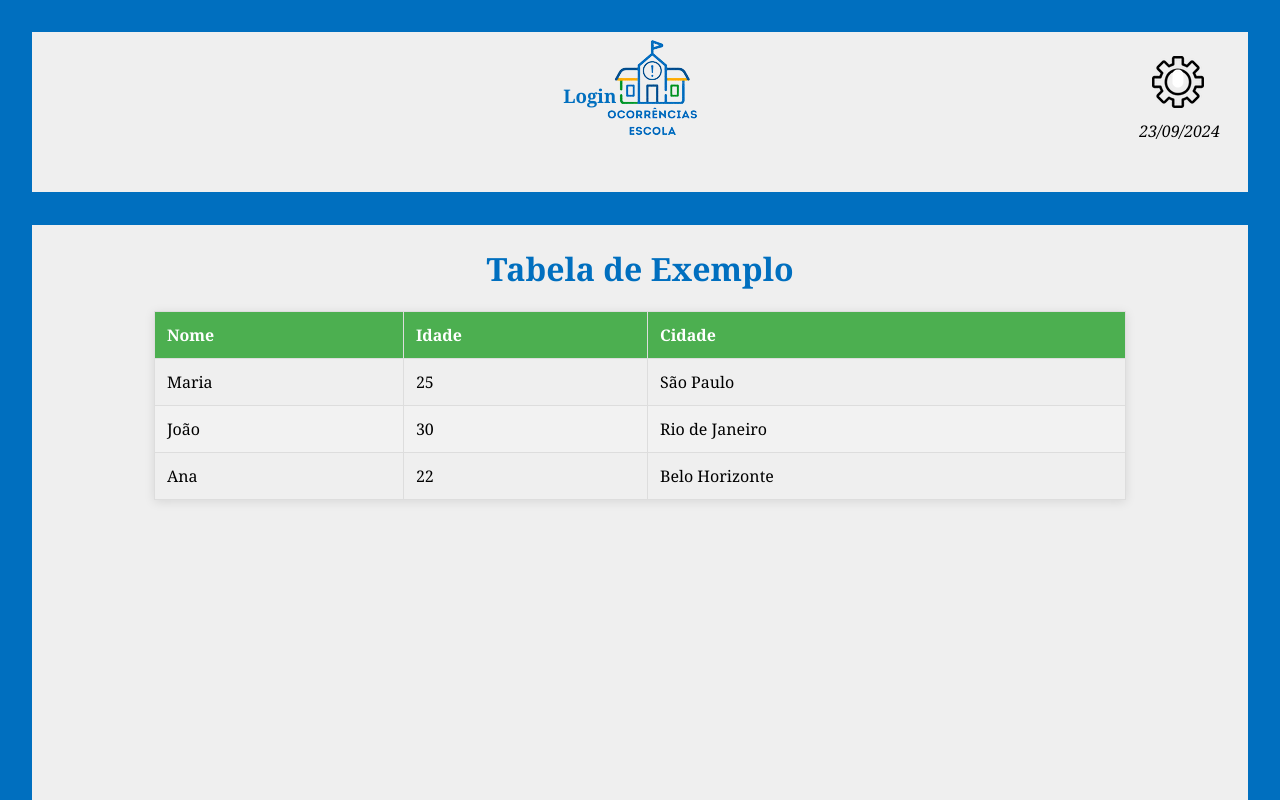
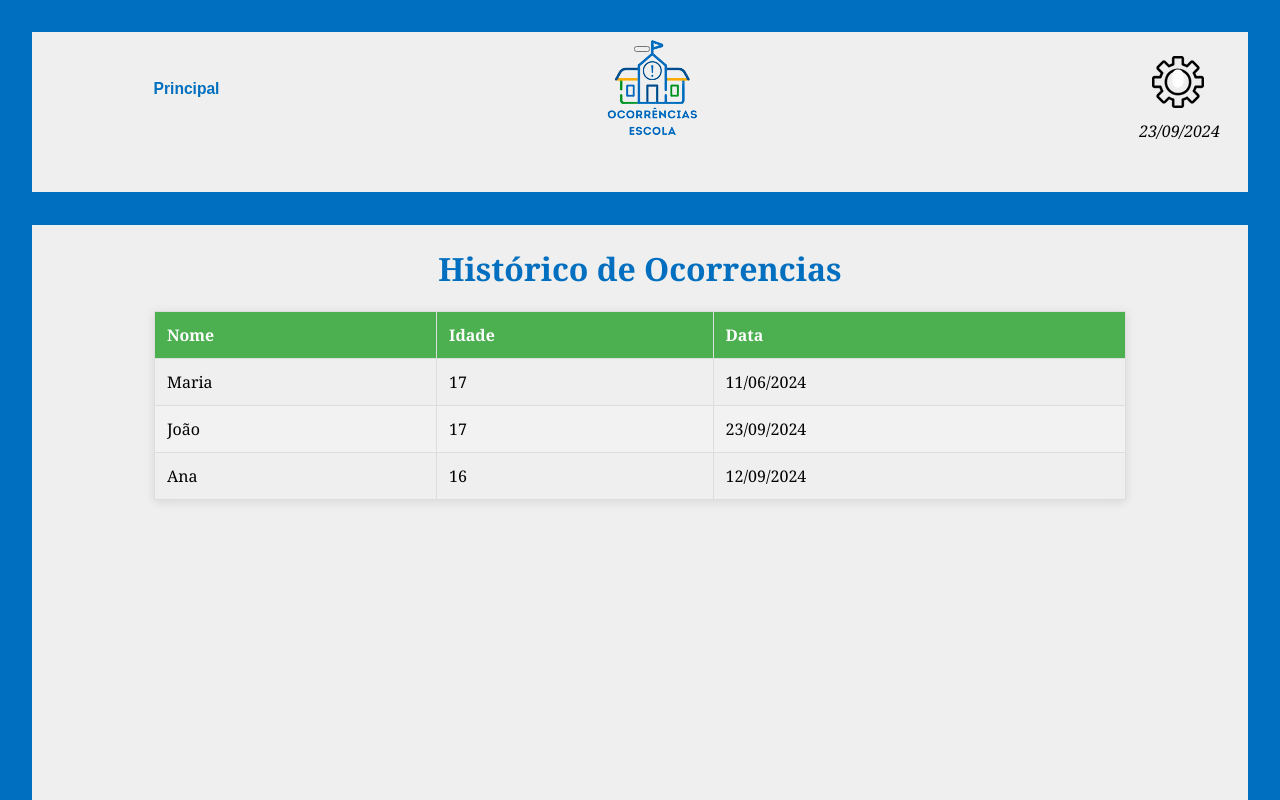
Before and after one commit to Dutrasilvathiago/sistema-ocorr-ncia, a plain HTML site: page historico.html in a window 1280 px wide. Shown: the top 800 px of the page. Drawn offline with Linux system fonts and the light colour scheme.

Commit message:
Add files via upload

```diff
--- a/historico.css
+++ b/historico.css
@@ -3,6 +3,8 @@
     top: 10%;
     left: 42%;
     color: #006FBF;
+
+
 }
 
 h1 {
@@ -75,7 +77,6 @@
     top: 7%;
     left: 55%;
 }
-
 .foto_perfil{
     position: absolute;
     left: 2%;
@@ -129,6 +130,7 @@
 
 
 main{
+
     margin: 1%;
     position: relative;
     grid-area: mai;
@@ -141,6 +143,8 @@
     height: 50%;
     top: 30%;
     left: 10%;
+
+
 }
 
 
@@ -158,9 +162,11 @@
     padding-left: 70%;
     padding-top: 10%;
     height: 50%;
+
 }
 
 aside{
+
     margin: 1%;
     height: auto;
     grid-area: asi;
@@ -169,9 +175,21 @@
 }
 
 footer{
+
     margin: 1%;
     position: relative;
     grid-area: foo;
     background-color: #EFEFEF;
     height: 10rem;
 }
+
+.btn_home{
+
+    position: absolute;
+    top: 8%;
+    left:12%;
+    width: 5%;
+    height: 5%;
+
+
+}
--- a/historico.html
+++ b/historico.html
@@ -10,7 +10,7 @@
 <body>
     <header>
         <img src="foto_perfil.png" alt="">
-        <a href="cadastro.html"><h3 class="login_btn">Login</h3></a>
+        <button><a href="principal.html"><h3 class="btn_home">Principal</h3></a></button>
         <img src="imagens/logo.png" alt="" class="logo">
        <a href="confing;html"><img src="imagens/confg.png"class="btn_config"></a>
         <time datetime="AAAA-MM-DDTHH:MM:SS" class="time">23/09/2024</time>
@@ -20,30 +20,30 @@
 
 
     <main>
-        <h1>Tabela de Exemplo</h1>
+        <h1>Histórico de Ocorrencias</h1>
         <table>
             <thead>
                 <tr>
                     <th>Nome</th>
                     <th>Idade</th>
-                    <th>Cidade</th>
+                    <th>Data</th>
                 </tr>
             </thead>
             <tbody>
                 <tr>
                     <td>Maria</td>
-                    <td>25</td>
-                    <td>São Paulo</td>
+                    <td>17</td>
+                    <td>11/06/2024</td>
                 </tr>
                 <tr>
                     <td>João</td>
-                    <td>30</td>
-                    <td>Rio de Janeiro</td>
+                    <td>17</td>
+                    <td>23/09/2024</td>
                 </tr>
                 <tr>
                     <td>Ana</td>
-                    <td>22</td>
-                    <td>Belo Horizonte</td>
+                    <td>16</td>
+                    <td>12/09/2024</td>
                 </tr>
             </tbody>
         </table>
```
Also changed, not shown: cadastro-ocorrencia.html (+1 -1 lines), ocorrencias.html (added, +21 -0 lines), principal.html (+5 -6 lines), style_principal.css (+25 -16 lines).
